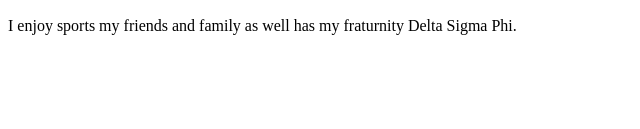
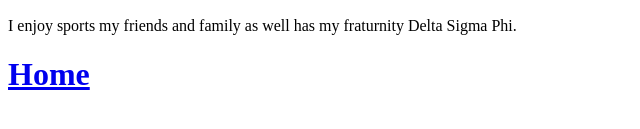
Before and after one commit to dhenderson2002/dhenderson2002.github.io, a plain HTML site: page profile.html in a window 1280 px wide. Shown: the part 383-512 px from the top of the page, without its empty margins (0-640 px from the left). Drawn offline with Linux system fonts and the light colour scheme.

Commit message:
Update profile.html

```diff
--- a/profile.html
+++ b/profile.html
@@ -9,5 +9,6 @@
         <div id="interests">
         <p>I enjoy sports my friends and family as well has my fraturnity Delta Sigma Phi.</p>
         </div>
+        <a href="index.html"><h1>Home</h1></a>
     </body>
 </html>
```
